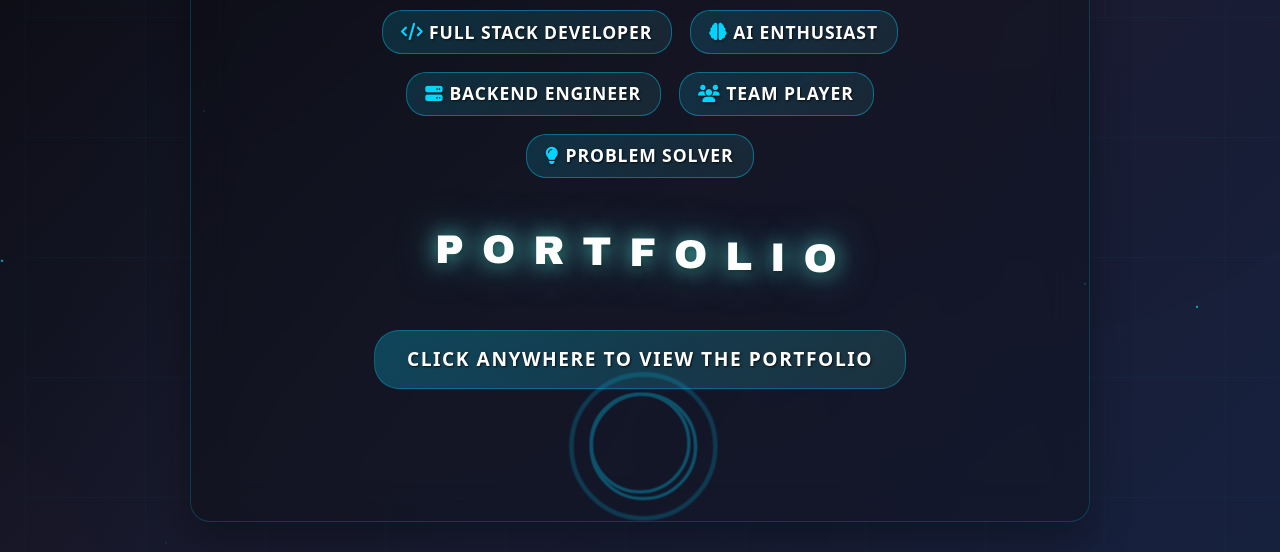
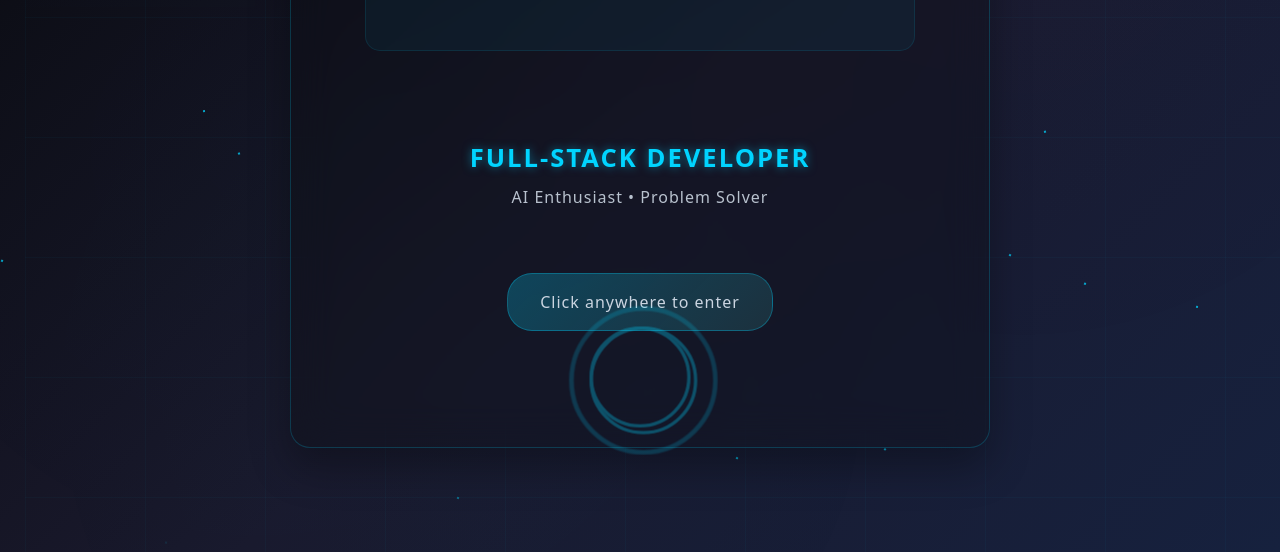
Before and after one commit to Sahithya-Gandhe/portfolio, a plain HTML site: page index.htm in a window 1280 px wide. Shown: the part 248-800 px from the top of the page. Drawn offline with Linux system fonts and the light colour scheme.

Commit message:
front page modified

```diff
--- a/front.css
+++ b/front.css
@@ -127,16 +127,21 @@ html, body {
 .main-content-front {
   text-align: center;
   z-index: 2;
-  max-width: 900px;
-  padding: 3rem 2rem;
+  max-width: 700px;
+  padding: 2.5rem 2rem;
   width: 100%;
-  max-width: min(900px, 85vw);
+  max-width: min(700px, 90vw);
   box-sizing: border-box;
   background: rgba(10, 10, 15, 0.3);
   backdrop-filter: blur(20px);
   border-radius: 20px;
   border: 1px solid rgba(0, 212, 255, 0.2);
   box-shadow: 0 20px 40px rgba(0, 0, 0, 0.3);
+  display: flex;
+  flex-direction: column;
+  align-items: center;
+  justify-content: center;
+  gap: 1.5rem;
 }
 
 /* Name Styling */
@@ -150,24 +155,20 @@ html, body {
 }
 
 .main-name {
-  font-size: clamp(2.2rem, 5vw, 4rem);
-  font-weight: 800;
+  font-size: clamp(1.8rem, 4vw, 3rem);
+  font-weight: 700;
   background: linear-gradient(135deg, #00d4ff 0%, #ffffff 50%, #4ecdc4 100%);
   -webkit-background-clip: text;
   -webkit-text-fill-color: transparent;
   background-clip: text;
   text-shadow: none;
-  letter-spacing: clamp(0.05em, 0.8vw, 0.15em);
-  margin: 0;
+  letter-spacing: clamp(0.03em, 0.5vw, 0.1em);
+  margin: 0 0 2rem 0;
   animation: nameGlow 3s ease-in-out infinite alternate;
   position: relative;
   z-index: 10;
-  word-break: break-word;
-  line-height: 1.2;
   text-align: center;
   width: 100%;
-  max-width: 100%;
-  overflow-wrap: break-word;
   text-transform: uppercase;
   font-family: 'Arial Black', Arial, sans-serif;
 }
@@ -227,50 +228,31 @@ html, body {
   margin-right: auto;
 }
 
-.designation-item {
-  font-size: clamp(0.9rem, 2.5vw, 1.1rem);
-  color: #ffffff;
-  font-weight: 600;
-  text-transform: uppercase;
-  letter-spacing: 0.05em;
+/* Title and subtitle styling */
+.title-subtitle {
+  text-align: center;
+  margin: 1rem 0 2.5rem 0;
   opacity: 0;
-  transform: translateY(30px);
-  animation: slideInDesignation 0.8s ease-out forwards;
-  position: relative;
-  word-break: break-word;
-  line-height: 1.3;
-  display: inline-flex;
-  align-items: center;
-  justify-content: center;
-  gap: 0.4rem;
-  text-shadow: 1px 1px 2px rgba(0, 0, 0, 0.7);
-  background: linear-gradient(135deg, rgba(0, 212, 255, 0.15), rgba(78, 205, 196, 0.1));
-  padding: 0.6rem 1.2rem;
-  border-radius: 20px;
-  border: 1px solid rgba(0, 212, 255, 0.4);
-  margin: 0.3rem;
-  transition: all 0.3s ease;
-  cursor: pointer;
+  animation: fadeInUp 1s ease-out 0.5s forwards;
 }
 
-.designation-item i {
+.main-title {
+  font-size: clamp(1.1rem, 2.8vw, 1.6rem);
   color: #00d4ff;
-  font-size: 0.9em;
-  animation: pulse 2s infinite;
+  font-weight: 600;
+  margin-bottom: 0.5rem;
+  letter-spacing: 2px;
+  text-transform: uppercase;
+  text-shadow: 0 0 10px rgba(0, 212, 255, 0.5);
 }
 
-.designation-item:hover {
-  transform: translateY(-2px) scale(1.05);
-  background: linear-gradient(135deg, rgba(0, 212, 255, 0.25), rgba(78, 205, 196, 0.2));
-  box-shadow: 0 5px 15px rgba(0, 212, 255, 0.3);
-  border-color: rgba(0, 212, 255, 0.6);
+.subtitle {
+  font-size: clamp(0.8rem, 1.8vw, 1rem);
+  color: #cbd5e1;
+  font-weight: 400;
+  opacity: 0.9;
+  letter-spacing: 1px;
 }
-
-.designation-item:nth-child(1) { animation-delay: 0.5s; }
-.designation-item:nth-child(2) { animation-delay: 1s; }
-.designation-item:nth-child(3) { animation-delay: 1.5s; }
-.designation-item:nth-child(4) { animation-delay: 2s; }
-.designation-item:nth-child(5) { animation-delay: 2.5s; }
 
 @keyframes slideInDesignation {
   to {
@@ -285,25 +267,7 @@ html, body {
 }
 
 /* Portfolio Text */
-.portfolio-text {
-  margin-bottom: 2.5rem;
-  font-size: clamp(1.5rem, 4vw, 2.5rem);
-  font-weight: 700;
-  letter-spacing: clamp(0.1em, 1.5vw, 0.2em);
-  display: flex;
-  flex-wrap: wrap;
-  justify-content: center;
-  gap: clamp(3px, 1.2vw, 10px);
-  font-family: 'Arial Black', Arial, sans-serif;
-}
-
-@media (max-width: 480px) {
-  .portfolio-text {
-    font-size: clamp(1rem, 5vw, 1.6rem);
-    letter-spacing: clamp(0.05em, 1vw, 0.1em);
-    gap: clamp(2px, 0.8vw, 6px);
-  }
-}
+/* Portfolio text styles removed - no longer needed */
 
 .portfolio-word {
   display: inline-block;
@@ -346,16 +310,13 @@ html, body {
 }
 
 .click-text {
-  font-size: clamp(0.9rem, 2.2vw, 1.2rem);
-  color: #ffffff;
-  font-weight: 600;
-  text-transform: uppercase;
-  letter-spacing: 0.08em;
-  margin-bottom: 1.5rem;
+  font-size: clamp(0.8rem, 2vw, 1rem);
+  color: #cbd5e1;
+  font-weight: 400;
+  letter-spacing: 1px;
+  margin-bottom: 1rem;
   animation: textPulse 2s ease-in-out infinite;
-  word-break: break-word;
-  line-height: 1.3;
-  text-shadow: 1px 1px 2px rgba(0, 0, 0, 0.7);
+  opacity: 0.9;
   background: linear-gradient(135deg, rgba(0, 212, 255, 0.25), rgba(78, 205, 196, 0.15));
   border-radius: 25px;
   padding: 1rem 2rem;
--- a/index.htm
+++ b/index.htm
@@ -27,38 +27,13 @@
                     <div class="glitch-effect">SAHITHYA GANDE</div>
                 </div>
 
-                <div class="designations">
-                    <div class="designation-item" data-delay="0.5s">
-                        <i class="fas fa-code"></i> Full Stack Developer
-                    </div>
-                    <div class="designation-item" data-delay="1s">
-                        <i class="fas fa-brain"></i> AI Enthusiast
-                    </div>
-                    <div class="designation-item" data-delay="1.5s">
-                        <i class="fas fa-server"></i> Backend Engineer
-                    </div>
-                    <div class="designation-item" data-delay="2s">
-                        <i class="fas fa-users"></i> Team Player
-                    </div>
-                    <div class="designation-item" data-delay="2.5s">
-                        <i class="fas fa-lightbulb"></i> Problem Solver
-                    </div>
-                </div>
-
-                <div class="portfolio-text">
-                    <span class="portfolio-word">P</span>
-                    <span class="portfolio-word">O</span>
-                    <span class="portfolio-word">R</span>
-                    <span class="portfolio-word">T</span>
-                    <span class="portfolio-word">F</span>
-                    <span class="portfolio-word">O</span>
-                    <span class="portfolio-word">L</span>
-                    <span class="portfolio-word">I</span>
-                    <span class="portfolio-word">O</span>
+                <div class="title-subtitle">
+                    <div class="main-title">Full-Stack Developer</div>
+                    <div class="subtitle">AI Enthusiast • Problem Solver</div>
                 </div>
 
                 <div class="click-instruction">
-                    <div class="click-text">Click anywhere to view the portfolio</div>
+                    <div class="click-text">Click anywhere to enter</div>
                     <div class="pulse-ring"></div>
                 </div>
             </div>
```
